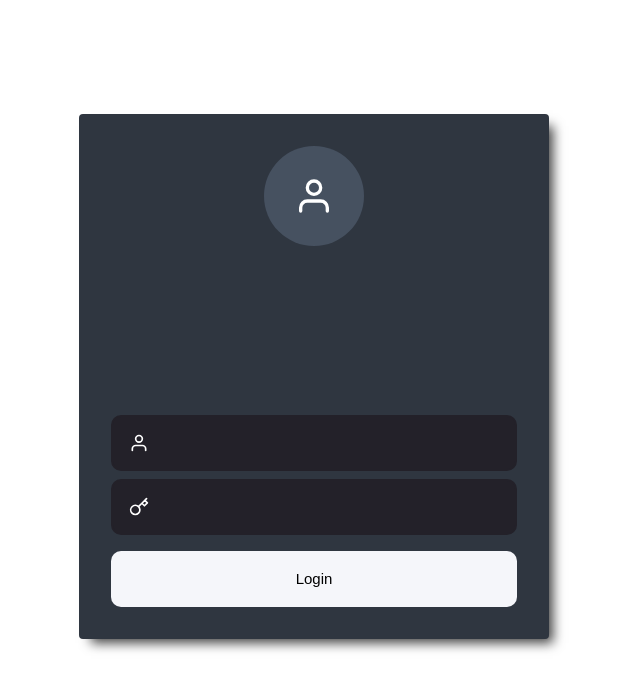
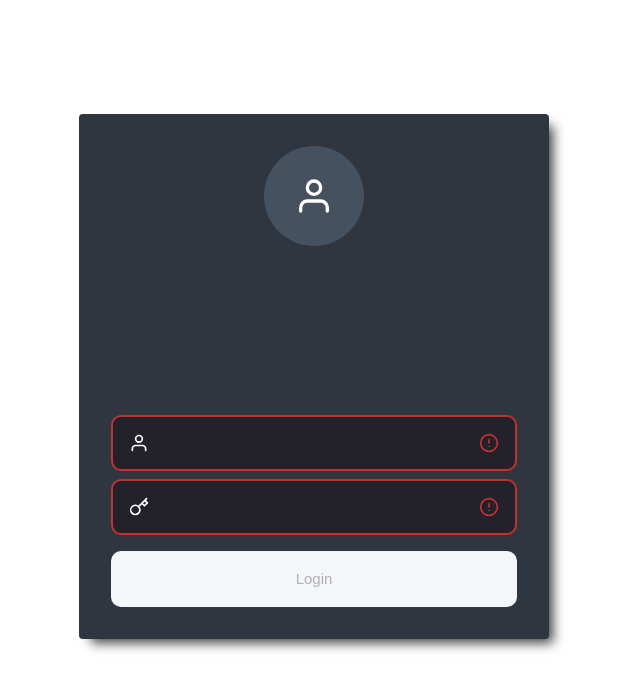
Before and after one commit to ThalesMuller/dev_web_sicredi_test, a React (Create React App) app: page / in a window 1280 px wide. Shown: the top 690 px of the page, without its empty margins (326-966 px from the left). Built offline with nearby package versions, Linux system fonts and the light colour scheme.

Commit message:
[ADD] Upgrading login page layout

```diff
--- a/src/pages/login/index.tsx
+++ b/src/pages/login/index.tsx
@@ -38,6 +38,15 @@ export default function Login(): JSX.Element {
 		}
 	};
 
+	const isFormValid = () => {
+		const isUserEmpty = !data.username || data.username?.length < 1;
+		const isPassEmpty = !data.password || data.password?.length < 1;
+		if (isUserEmpty || isPassEmpty) {
+			return false;
+		}
+		return true;
+	};
+
 	return (
 		<Container>
 			<div className="form-login">
@@ -50,6 +59,11 @@ export default function Login(): JSX.Element {
 						defaultValue={data.username}
 						onChange={onChange}
 						icon={FiUser}
+						error={
+							!data.username || data.username?.length < 1
+								? 'Insira um usuário válido'
+								: ''
+						}
 					/>
 					<Input
 						name="password"
@@ -57,8 +71,18 @@ export default function Login(): JSX.Element {
 						defaultValue={data.password}
 						onChange={onChange}
 						icon={FiKey}
+						error={
+							!data.password || data.password?.length < 1
+								? 'Insira sua senha'
+								: ''
+						}
 					/>
-					<Button onClick={() => handleLogin()}>Login</Button>
+					<Button
+						disabled={!isFormValid()}
+						onClick={() => handleLogin()}
+					>
+						Login
+					</Button>
 				</Fields>
 			</div>
 		</Container>
```
